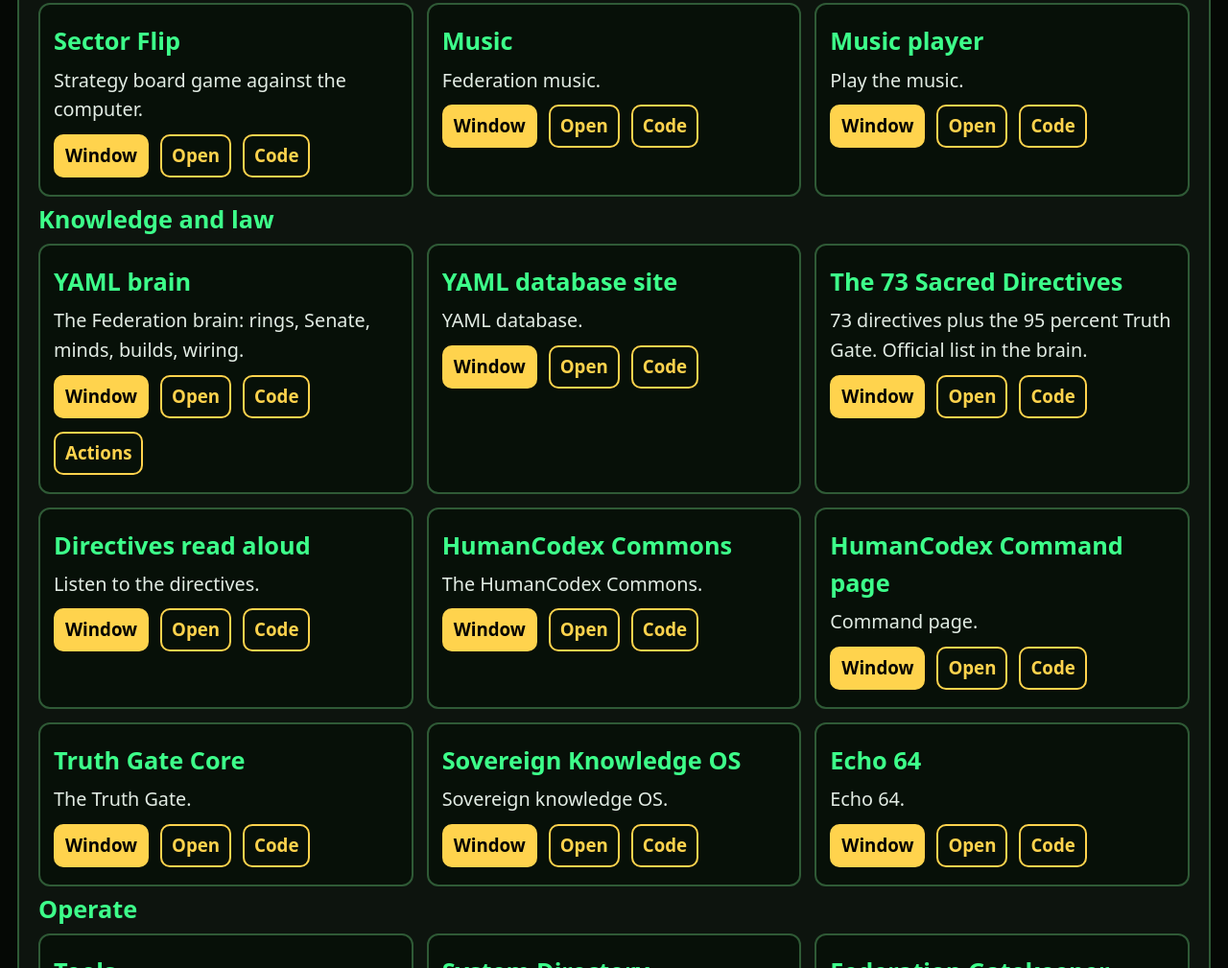
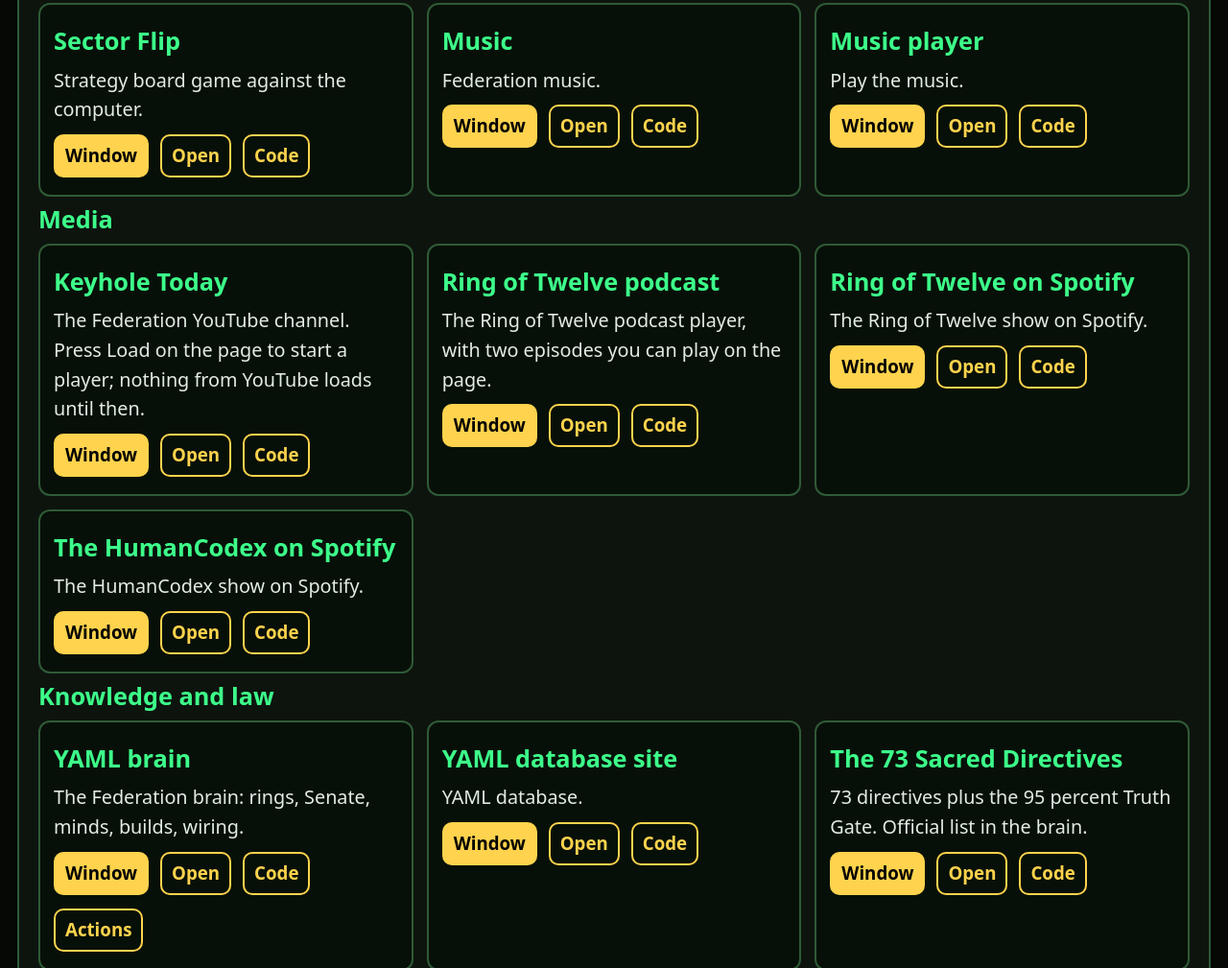
Before and after one commit to Keywebco/keywebco.github.io, a plain HTML site: page throne-room/index.html in a window 1280 px wide. Shown: the part 8326-9335 px from the top of the page at 96% size. Drawn offline with Linux system fonts and the light colour scheme; no server answers.

Commit message:
Add a Media section for YouTube and the Federation podcasts, with voice commands.

```diff
--- a/throne-room/index.html
+++ b/throne-room/index.html
@@ -258,6 +258,10 @@ var SYSTEMS=[
  {id:'sectorFlip',name:'Sector Flip',say:['sector flip','strategy game'],group:'Play and listen',url:'https://next-xus.net/NextGames/sector-flip/',repo:'NextGames',desc:'Strategy board game against the computer.'},
  {id:'music',name:'Music',say:['music','songs'],group:'Play and listen',url:'https://next-xus.net/nextxus-music/',repo:'nextxus-music',desc:'Federation music.'},
  {id:'player',name:'Music player',say:['music player','player'],group:'Play and listen',url:'https://next-xus.net/nextxus-music/player.html',repo:'nextxus-music',desc:'Play the music.'},
+ {id:'youtube',name:'Keyhole Today',say:['youtube','you tube','keyhole today','keyhole'],group:'Media',url:'https://next-xus.net/throne-room/youtube.html',repo:'keywebco.github.io',desc:'The Federation YouTube channel. Press Load on the page to start a player; nothing from YouTube loads until then.'},
+ {id:'podcast',name:'Ring of Twelve podcast',say:['podcast','play podcast','ring of twelve podcast','ring of 12 podcast'],group:'Media',url:'https://next-xus.net/nextxus-music/podcast.html',repo:'nextxus-music',desc:'The Ring of Twelve podcast player, with two episodes you can play on the page.'},
+ {id:'spotifyRing',name:'Ring of Twelve on Spotify',say:['ring of twelve on spotify','ring of 12 on spotify'],group:'Media',url:'https://open.spotify.com/embed/show/24ji2KxwhpJ1ORNxc9rKnr',repo:'nextxus-music',desc:'The Ring of Twelve show on Spotify.'},
+ {id:'spotifyHuman',name:'The HumanCodex on Spotify',say:['human codex podcast','the humancodex podcast','humancodex show','humancodex podcast'],group:'Media',url:'https://open.spotify.com/embed/show/0JP7csjWLqKNKOHbFMp3CR',repo:'nextxus-music',desc:'The HumanCodex show on Spotify.'},
  {id:'brain',name:'YAML brain',say:['brain','yaml brain','yaml'],group:'Knowledge and law',url:'https://github.com/Keywebco/nextxus-brain',repo:'nextxus-brain',actions:true,desc:'The Federation brain: rings, Senate, minds, builds, wiring.'},
  {id:'yamlsite',name:'YAML database site',say:['yaml site','yaml database'],group:'Knowledge and law',url:'https://next-xus.net/nextxus-yaml/',repo:'nextxus-yaml',desc:'YAML database.'},
  {id:'directives',name:'The 73 Sacred Directives',say:['directives','sacred directives','the directives'],group:'Knowledge and law',url:'https://next-xus.info/directives-outpost.html',repo:'nextxus-brain',desc:'73 directives plus the 95 percent Truth Gate. Official list in the brain.'},
@@ -382,7 +386,7 @@ function buildSystems(){var groups={};SYSTEMS.forEach(function(s){(groups[s.grou
  var dr=$('deployRow');SYSTEMS.filter(function(s){return s.render;}).forEach(function(s){var a=document.createElement('a');a.className='btn alt';a.href='https://dashboard.render.com/'+s.render;a.target='_blank';a.rel='noopener';a.textContent='Deploy '+s.name+' (Render)';dr.appendChild(a);});[['Site deploys: next-xus.net (GitHub Actions)','https://github.com/Keywebco/keywebco.github.io/actions'],['Brain checks (GitHub Actions)','https://github.com/Keywebco/nextxus-brain/actions'],['Render dashboard','https://dashboard.render.com/']].forEach(function(x){var a=document.createElement('a');a.className='btn alt';a.href=x[1];a.target='_blank';a.rel='noopener';a.textContent=x[0];dr.appendChild(a);});}
 
 /* ---------- summary and help ---------- */
-var HELP='Commands you can say: "summary". "status" or "read health". "check health". "open" and a system name, for example "open games" or "open God\'s Eye", opens it in a window. "go to" and a name opens it in a new tab. "ask the Ring" and your question. "talk to Roger Sim" and your message, or "tell Catalyst" and your message. "open conference with Roger Sim and the Ring". "tell everyone" and a message. "close all". "read the Senate". "mute" and "unmute" for Senate voices. "read messages" for the message board. "list systems". "list notebooks", and "open notebook" with a name, for example "open notebook gravity". "stop" stops my speaking. "stop listening". You can also use the keyboard: S for summary, L to listen, Escape to stop.';
+var HELP='Commands you can say: "summary". "status" or "read health". "check health". "open" and a system name, for example "open games", "open YouTube", or "open God\'s Eye", opens it in a window. "play podcast" opens the Ring of Twelve podcast player. "go to" and a name opens it in a new tab. "ask the Ring" and your question. "talk to Roger Sim" and your message, or "tell Catalyst" and your message. "open conference with Roger Sim and the Ring". "tell everyone" and a message. "close all". "read the Senate". "mute" and "unmute" for Senate voices. "read messages" for the message board. "list systems". "list notebooks", and "open notebook" with a name, for example "open notebook gravity". "stop" stops my speaking. "stop listening". You can also use the keyboard: S for summary, L to listen, Escape to stop.';
 function summary(){var up=0,n=0,down=[];SYSTEMS.filter(function(s){return s.health;}).forEach(function(s){n++;var h=healthState[s.id];if(h.status==='Up')up++;if(h.status==='Down'||h.status==='Unreachable')down.push(s.name);});var checked=Object.keys(healthState).some(function(k){return ['Up','Reachable','Down','Unreachable'].indexOf(healthState[k].status)>=0;});
  var t='The Throne Room. '+SYSTEMS.length+' Federation systems are in this room. ';t+=checked?(up+' of '+n+' live services are up. '+(down.length?'Down or unreachable: '+down.join(', ')+'. ':'')):'Health checks are running now. ';t+='The Senate is '+(inSession?'in session.':'not in session.')+' Say "help" to hear the commands, or "status" for health.';say(t);}
 
```
